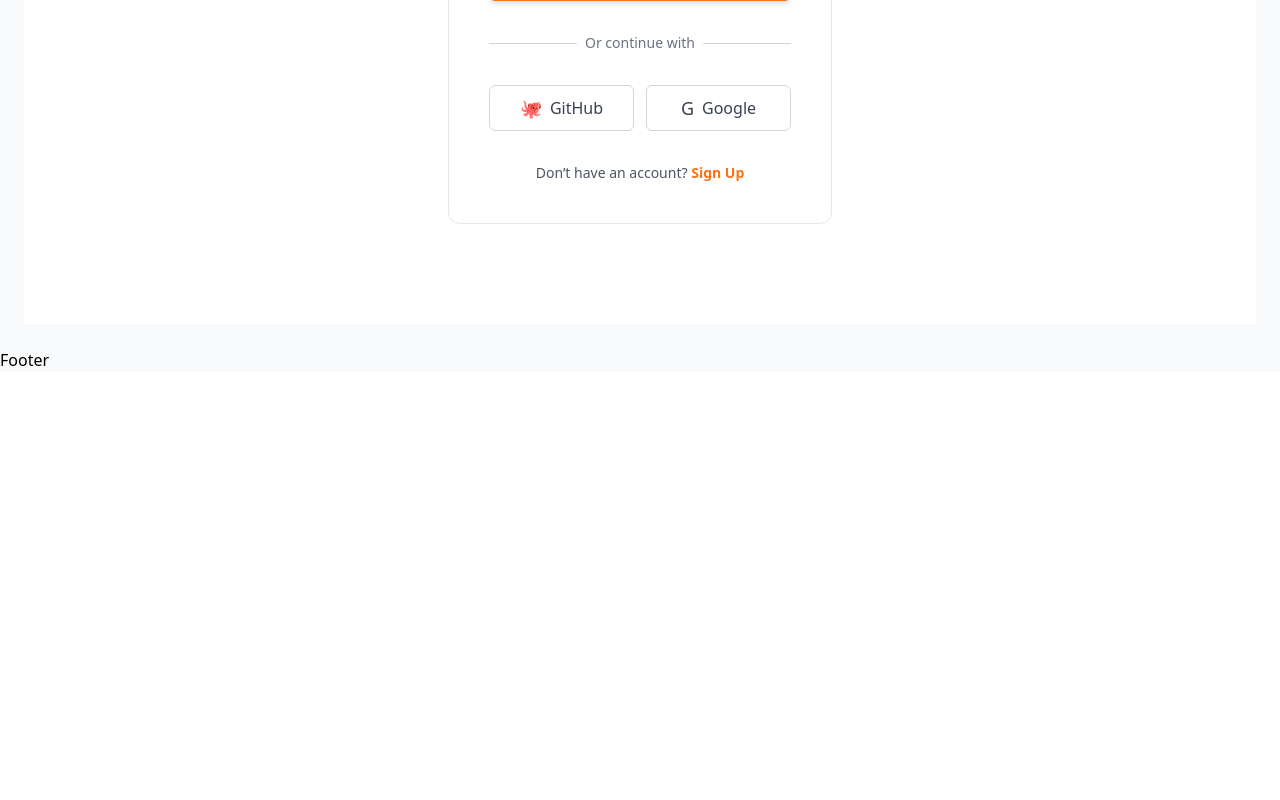
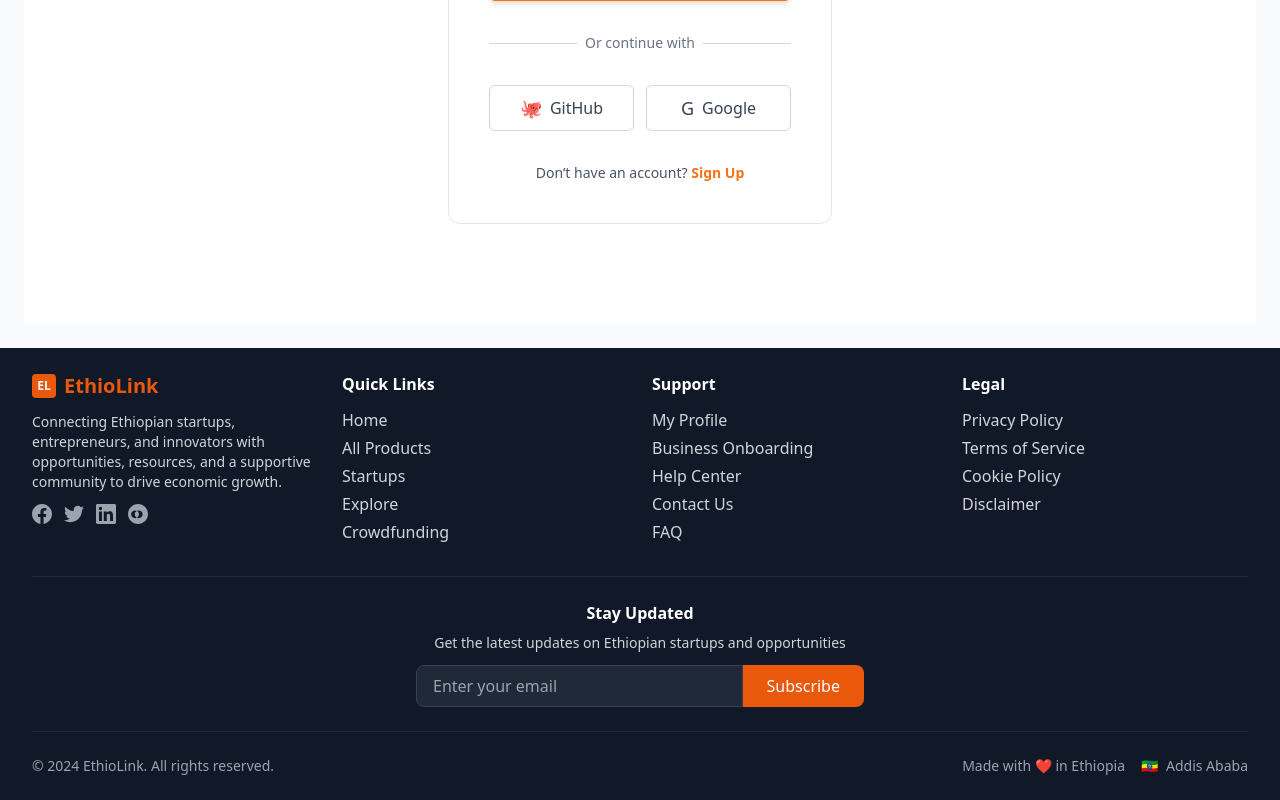
Before and after one commit to Zufan-Hadgu/EthioLink, a React app in the folder frontend/: page /login in a window 1280 px wide. Shown: the part 564-1364 px from the top of the page. Before the commit the page ends 936 px from the top, so only its background shows below. Built offline with nearby package versions, Linux system fonts and the light colour scheme; the HTML template or start-up script is replaced by a standard one.

Commit message:
footer added

```diff
--- a/frontend/src/Component/Footer.jsx
+++ b/frontend/src/Component/Footer.jsx
@@ -1,7 +1,177 @@
 import React from 'react'
+import { Link } from 'react-router-dom'
 
 export default function Footer() {
   return (
-    <div>Footer</div>
+    <footer className="bg-gray-900 text-white">
+      <div className="max-w-7xl mx-auto px-4 sm:px-6 lg:px-8 py-6">
+        <div className="grid grid-cols-1 md:grid-cols-2 lg:grid-cols-4 gap-6">
+          {/* Company Info */}
+          <div className="lg:col-span-1">
+            <div className="flex items-center mb-3">
+              <div className="w-6 h-6 bg-orange-600 rounded flex items-center justify-center mr-2">
+                <span className="text-white font-bold text-xs">EL</span>
+              </div>
+              <span className="text-xl font-bold text-orange-600">EthioLink</span>
+            </div>
+            <p className="text-gray-300 mb-3 text-sm">
+              Connecting Ethiopian startups, entrepreneurs, and innovators with opportunities,
+              resources, and a supportive community to drive economic growth.
+            </p>
+            <div className="flex space-x-3">
+              <a href="#" className="text-gray-400 hover:text-orange-500 transition-colors">
+                <span className="sr-only">Facebook</span>
+                <svg className="h-5 w-5" fill="currentColor" viewBox="0 0 24 24">
+                  <path d="M24 12.073c0-6.627-5.373-12-12-12s-12 5.373-12 12c0 5.99 4.388 10.954 10.125 11.854v-8.385H7.078v-3.47h3.047V9.43c0-3.007 1.792-4.669 4.533-4.669 1.312 0 2.686.235 2.686.235v2.953H15.83c-1.491 0-1.956.925-1.956 1.874v2.25h3.328l-.532 3.47h-2.796v8.385C19.612 23.027 24 18.062 24 12.073z"/>
+                </svg>
+              </a>
+              <a href="#" className="text-gray-400 hover:text-orange-500 transition-colors">
+                <span className="sr-only">Twitter</span>
+                <svg className="h-5 w-5" fill="currentColor" viewBox="0 0 24 24">
+                  <path d="M23.953 4.57a10 10 0 01-2.825.775 4.958 4.958 0 002.163-2.723c-.951.555-2.005.959-3.127 1.184a4.92 4.92 0 00-8.384 4.482C7.69 8.095 4.067 6.13 1.64 3.162a4.822 4.822 0 00-.666 2.475c0 1.71.87 3.213 2.188 4.096a4.904 4.904 0 01-2.228-.616v.06a4.923 4.923 0 003.946 4.827 4.996 4.996 0 01-2.212.085 4.936 4.936 0 004.604 3.417 9.867 9.867 0 01-6.102 2.105c-.39 0-.779-.023-1.17-.067a13.995 13.995 0 007.557 2.209c9.053 0 13.998-7.496 13.998-13.985 0-.21 0-.42-.015-.63A9.935 9.935 0 0024 4.59z"/>
+                </svg>
+              </a>
+              <a href="#" className="text-gray-400 hover:text-orange-500 transition-colors">
+                <span className="sr-only">LinkedIn</span>
+                <svg className="h-5 w-5" fill="currentColor" viewBox="0 0 24 24">
+                  <path d="M20.447 20.452h-3.554v-5.569c0-1.328-.027-3.037-1.852-3.037-1.853 0-2.136 1.445-2.136 2.939v5.667H9.351V9h3.414v1.561h.046c.477-.9 1.637-1.85 3.37-1.85 3.601 0 4.267 2.37 4.267 5.455v6.286zM5.337 7.433c-1.144 0-2.063-.926-2.063-2.065 0-1.138.92-2.063 2.063-2.063 1.14 0 2.064.925 2.064 2.063 0 1.139-.925 2.065-2.064 2.065zm1.782 13.019H3.555V9h3.564v11.452zM22.225 0H1.771C.792 0 0 .774 0 1.729v20.542C0 23.227.792 24 1.771 24h20.451C23.2 24 24 23.227 24 22.271V1.729C24 .774 23.2 0 22.222 0h.003z"/>
+                </svg>
+              </a>
+              <a href="#" className="text-gray-400 hover:text-orange-500 transition-colors">
+                <span className="sr-only">Instagram</span>
+                <svg className="h-5 w-5" fill="currentColor" viewBox="0 0 24 24">
+                  <path d="M12.017 0C5.396 0 .029 5.367.029 11.987c0 6.62 5.367 11.987 11.988 11.987s11.987-5.367 11.987-11.987C24.004 5.367 18.637.001 12.017.001zM8.449 16.988c-1.297 0-2.448-.49-3.323-1.297C4.198 14.895 3.708 13.744 3.708 12.447s.49-2.448 1.418-3.323c.875-.807 2.026-1.297 3.323-1.297s2.448.49 3.323 1.297c.928.875 1.418 2.026 1.418 3.323s-.49 2.448-1.418 3.244c-.875.807-2.026 1.297-3.323 1.297zm7.718-1.297c-.875.807-2.026 1.297-3.323 1.297s-2.448-.49-3.323-1.297c-.928-.875-1.418-2.026-1.418-3.323s.49-2.448 1.418-3.323c.875-.807 2.026-1.297 3.323-1.297s2.448.49 3.323 1.297c.928.875 1.418 2.026 1.418 3.323s-.49 2.448-1.418 3.244z"/>
+                </svg>
+              </a>
+            </div>
+          </div>
+
+          {/* Quick Links */}
+          <div>
+            <h3 className="text-base font-semibold mb-3">Quick Links</h3>
+            <ul className="space-y-1">
+              <li>
+                <Link to="/" className="text-gray-300 hover:text-orange-500 transition-colors">
+                  Home
+                </Link>
+              </li>
+              <li>
+                <Link to="/products" className="text-gray-300 hover:text-orange-500 transition-colors">
+                  All Products
+                </Link>
+              </li>
+              <li>
+                <Link to="/startups" className="text-gray-300 hover:text-orange-500 transition-colors">
+                  Startups
+                </Link>
+              </li>
+              <li>
+                <Link to="/reel" className="text-gray-300 hover:text-orange-500 transition-colors">
+                  Explore
+                </Link>
+              </li>
+              <li>
+                <Link to="/fund" className="text-gray-300 hover:text-orange-500 transition-colors">
+                  Crowdfunding
+                </Link>
+              </li>
+            </ul>
+          </div>
+
+          {/* Support */}
+          <div>
+            <h3 className="text-base font-semibold mb-3">Support</h3>
+            <ul className="space-y-1">
+              <li>
+                <Link to="/profile" className="text-gray-300 hover:text-orange-500 transition-colors">
+                  My Profile
+                </Link>
+              </li>
+              <li>
+                <Link to="/business" className="text-gray-300 hover:text-orange-500 transition-colors">
+                  Business Onboarding
+                </Link>
+              </li>
+              <li>
+                <a href="#" className="text-gray-300 hover:text-orange-500 transition-colors">
+                  Help Center
+                </a>
+              </li>
+              <li>
+                <a href="#" className="text-gray-300 hover:text-orange-500 transition-colors">
+                  Contact Us
+                </a>
+              </li>
+              <li>
+                <a href="#" className="text-gray-300 hover:text-orange-500 transition-colors">
+                  FAQ
+                </a>
+              </li>
+            </ul>
+          </div>
+
+          {/* Legal */}
+          <div>
+            <h3 className="text-base font-semibold mb-3">Legal</h3>
+            <ul className="space-y-1">
+              <li>
+                <a href="#" className="text-gray-300 hover:text-orange-500 transition-colors">
+                  Privacy Policy
+                </a>
+              </li>
+              <li>
+                <a href="#" className="text-gray-300 hover:text-orange-500 transition-colors">
+                  Terms of Service
+                </a>
+              </li>
+              <li>
+                <a href="#" className="text-gray-300 hover:text-orange-500 transition-colors">
+                  Cookie Policy
+                </a>
+              </li>
+              <li>
+                <a href="#" className="text-gray-300 hover:text-orange-500 transition-colors">
+                  Disclaimer
+                </a>
+              </li>
+            </ul>
+          </div>
+        </div>
+
+        {/* Newsletter Signup */}
+        <div className="mt-8 pt-6 border-t border-gray-800">
+          <div className="max-w-md mx-auto text-center">
+            <h3 className="text-base font-semibold mb-2">Stay Updated</h3>
+            <p className="text-gray-300 mb-3 text-sm">
+              Get the latest updates on Ethiopian startups and opportunities
+            </p>
+            <div className="flex">
+              <input
+                type="email"
+                placeholder="Enter your email"
+                className="flex-1 px-4 py-2 bg-gray-800 border border-gray-700 rounded-l-lg text-white placeholder-gray-400 focus:outline-none focus:ring-2 focus:ring-orange-500 focus:border-transparent"
+              />
+              <button className="px-6 py-2 bg-orange-600 text-white rounded-r-lg hover:bg-orange-700 transition-colors font-medium">
+                Subscribe
+              </button>
+            </div>
+          </div>
+        </div>
+
+        {/* Bottom Bar */}
+        <div className="mt-6 pt-6 border-t border-gray-800 flex flex-col md:flex-row justify-between items-center">
+          <p className="text-gray-400 text-sm">
+            © 2024 EthioLink. All rights reserved.
+          </p>
+          <div className="flex items-center space-x-4 mt-4 md:mt-0">
+            <span className="text-gray-400 text-sm">Made with ❤️ in Ethiopia</span>
+            <div className="flex items-center space-x-2">
+              <span className="text-gray-400 text-sm">🇪🇹</span>
+              <span className="text-gray-400 text-sm">Addis Ababa</span>
+            </div>
+          </div>
+        </div>
+      </div>
+    </footer>
   )
 }
--- a/frontend/src/pages/login/LoginPage.jsx
+++ b/frontend/src/pages/login/LoginPage.jsx
@@ -1,4 +1,5 @@
 import React, { useState } from "react";
+import { useNavigate } from "react-router-dom";
 
 const SocialSignInButton = ({ provider, icon }) => (
   <button className="flex-1 flex items-center justify-center space-x-2 px-4 py-2 border border-gray-300 rounded-md text-gray-700 font-medium hover:bg-gray-50 transition duration-150">
```
